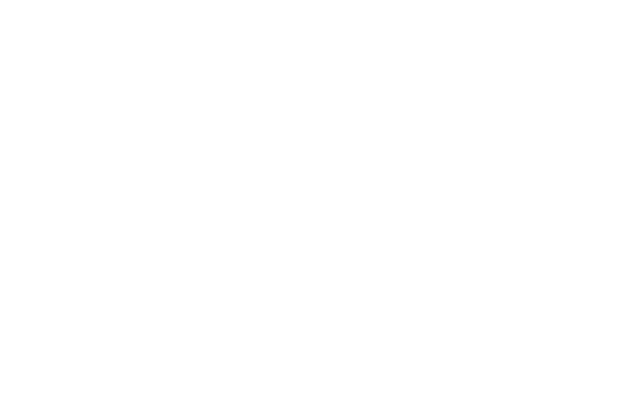
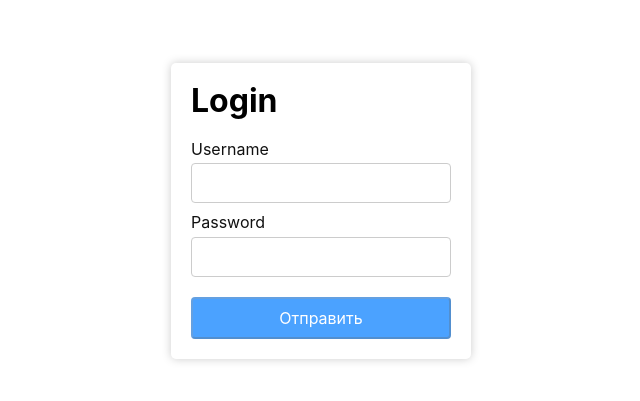
Before and after one commit to ilyoff/websocket-server-time, a React (Create React App) app: page / in a window 1280 px wide. Shown: the part 189-590 px from the top of the page, without its empty margins (319-959 px from the left). Built offline with nearby package versions, Linux system fonts and the light colour scheme.

Commit message:
feat: add form component

```diff
--- /dev/null
+++ b/src/components/Form/Form.scss
@@ -0,0 +1,51 @@
+.form {
+  width: 100%;
+  max-width: 300px;
+  margin: auto;
+  padding: 20px;
+  box-shadow:  0 0 10px #ccc;
+  border-radius: 5px;
+}
+
+.form__title {
+  margin: 0 0 20px 0;
+}
+
+.form__item {
+  display: block;
+  margin-bottom: 10px;
+  color: #111111;
+  font-size: 16px;
+}
+
+.form__input {
+  display: block;
+  width: 100%;
+  height: 40px;
+  margin-top: 5px;
+  padding: 5px 10px;
+  border: 1px solid #ccc;
+  border-radius: 4px;
+  color: #111111;
+  font-size: 14px;
+}
+
+.form__submit {
+  display: block;
+  width: 100%;
+  margin: 20px auto 0;
+  padding: 10px;
+  background-color: #007bff;
+  border-radius: 4px;
+  color: #fff;
+  transition: background-color .3s;
+  cursor: pointer;
+
+  &:hover {
+    background-color: #095eb9;
+  }
+
+  &:disabled {
+    opacity: .7;
+  }
+}
--- /dev/null
+++ b/src/components/Form/Form.tsx
@@ -0,0 +1,49 @@
+import React, {useCallback, useState} from 'react';
+import './Form.scss';
+
+const Form = (): JSX.Element => {
+    const [username, updateUsername] = useState('');
+    const [password, updatePassword] = useState('');
+    const isFormDisabled = !(username || password);
+
+    const handleChange = useCallback((setter) =>
+        (event: React.ChangeEvent<HTMLInputElement>) => setter(event.target.value),
+        []
+    );
+
+    return (
+        <form className="form">
+            <h1 className="form__title">Login</h1>
+            <label className="form__item">
+                Username
+                <input
+                    name="username"
+                    type="text"
+                    value={username}
+                    className="form__input"
+                    onChange={handleChange(updateUsername)}
+                />
+            </label>
+
+            <label className="form__item">
+                Password
+                <input
+                    name="password"
+                    type="password"
+                    className="form__input"
+                    value={password}
+                    onChange={handleChange(updatePassword)}
+                />
+            </label>
+            <button
+                type="submit"
+                className="form__submit"
+                disabled={isFormDisabled}
+            >
+                Отправить
+            </button>
+        </form>
+    );
+};
+
+export default Form;
--- a/src/index.css
+++ b/src/index.css
@@ -1,3 +1,7 @@
+* {
+    box-sizing: border-box;
+}
+
 body {
   margin: 0;
   font-family: -apple-system, BlinkMacSystemFont, 'Segoe UI', 'Roboto', 'Oxygen',
--- a/src/index.tsx
+++ b/src/index.tsx
@@ -1,11 +1,11 @@
 import React from 'react';
 import ReactDOM from 'react-dom';
 import './index.css';
-import Layout from './components/Layout/Layout';
+import App from "./components/App/App";
 
 ReactDOM.render(
   <React.StrictMode>
-    <Layout />
+    <App />
   </React.StrictMode>,
   document.getElementById('root')
 );
```
